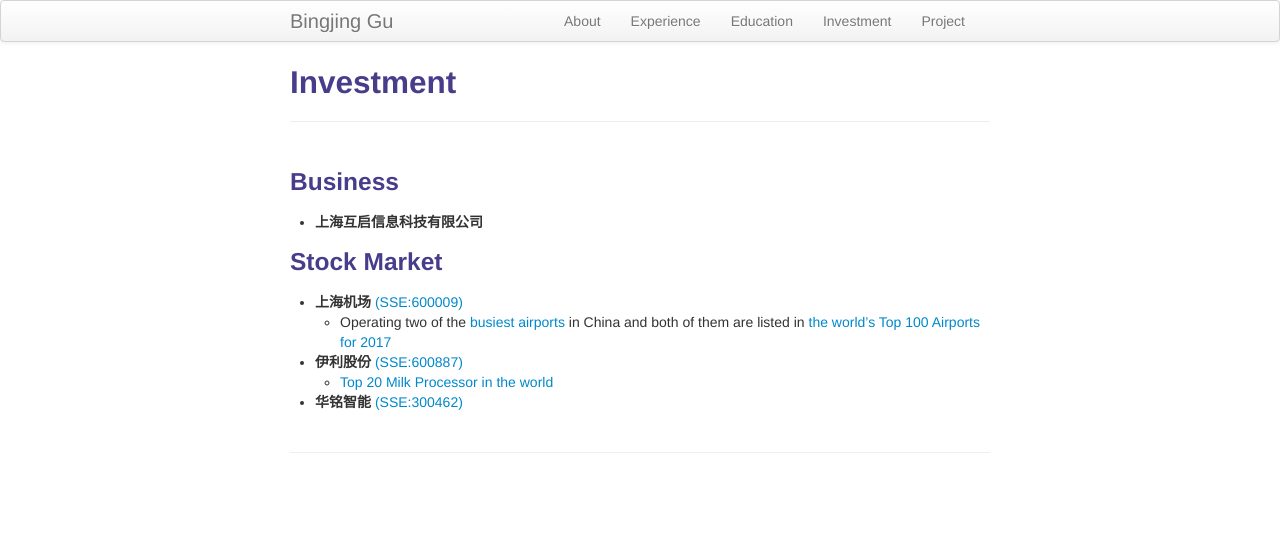
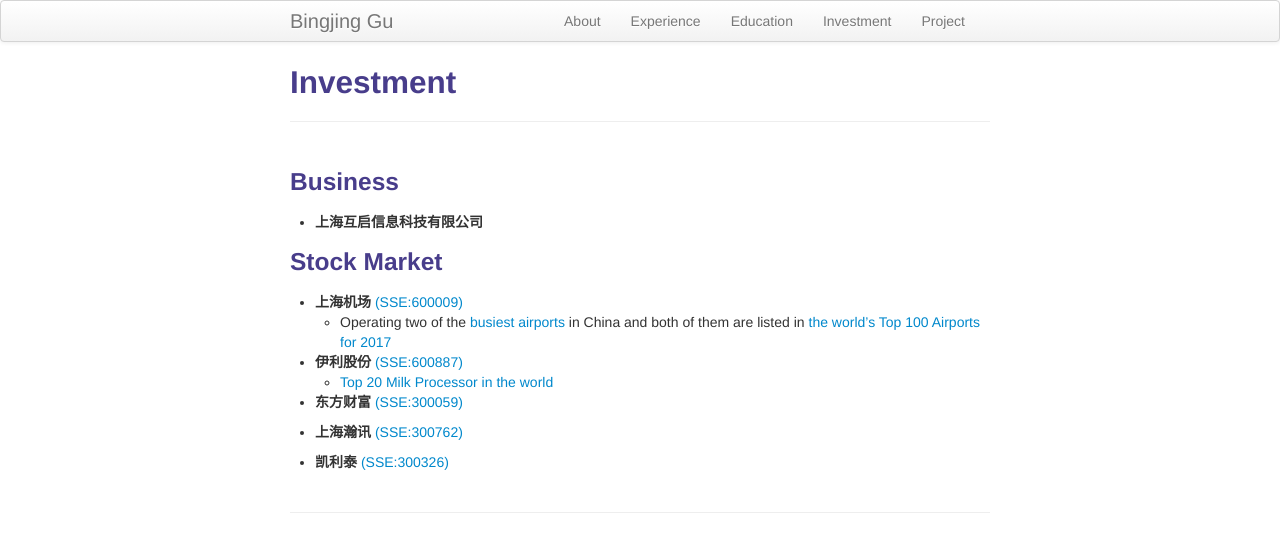
Before and after one commit to sangaj/sangaj.github.io, a Jekyll site: the page built from pages/Investment.md, in a window 1280 px wide. Shown: the top 552 px of the page. Built offline with Jekyll 4.4.1, drawn with Linux system fonts in a browser that asks for light colours.

Commit message:
Update Investment.md

```diff
--- a/pages/Investment.md
+++ b/pages/Investment.md
@@ -16,4 +16,8 @@ title: Investment
 - **伊利股份** [(SSE:600887)](http://www.sse.com.cn/assortment/stock/list/info/company/index.shtml?COMPANY_CODE=600887)
   - [Top 20 Milk Processor in the world](http://www.dairyglobal.net/Articles/General/2016/7/Who-are-the-top-20-milk-processors-2836106W/)
 
-- **华铭智能** [(SSE:300462)](http://disclosure.szse.cn/m/drgg_search.htm?secode=300462)
+- **东方财富** [(SSE:300059)](https://www.eastmoney.com/)
+
+- **上海瀚讯** [(SSE:300762)](http://www.jushri.com/)
+
+- **凯利泰** [(SSE:300326)](http://www.kineticmedinc.com.cn/)
```
